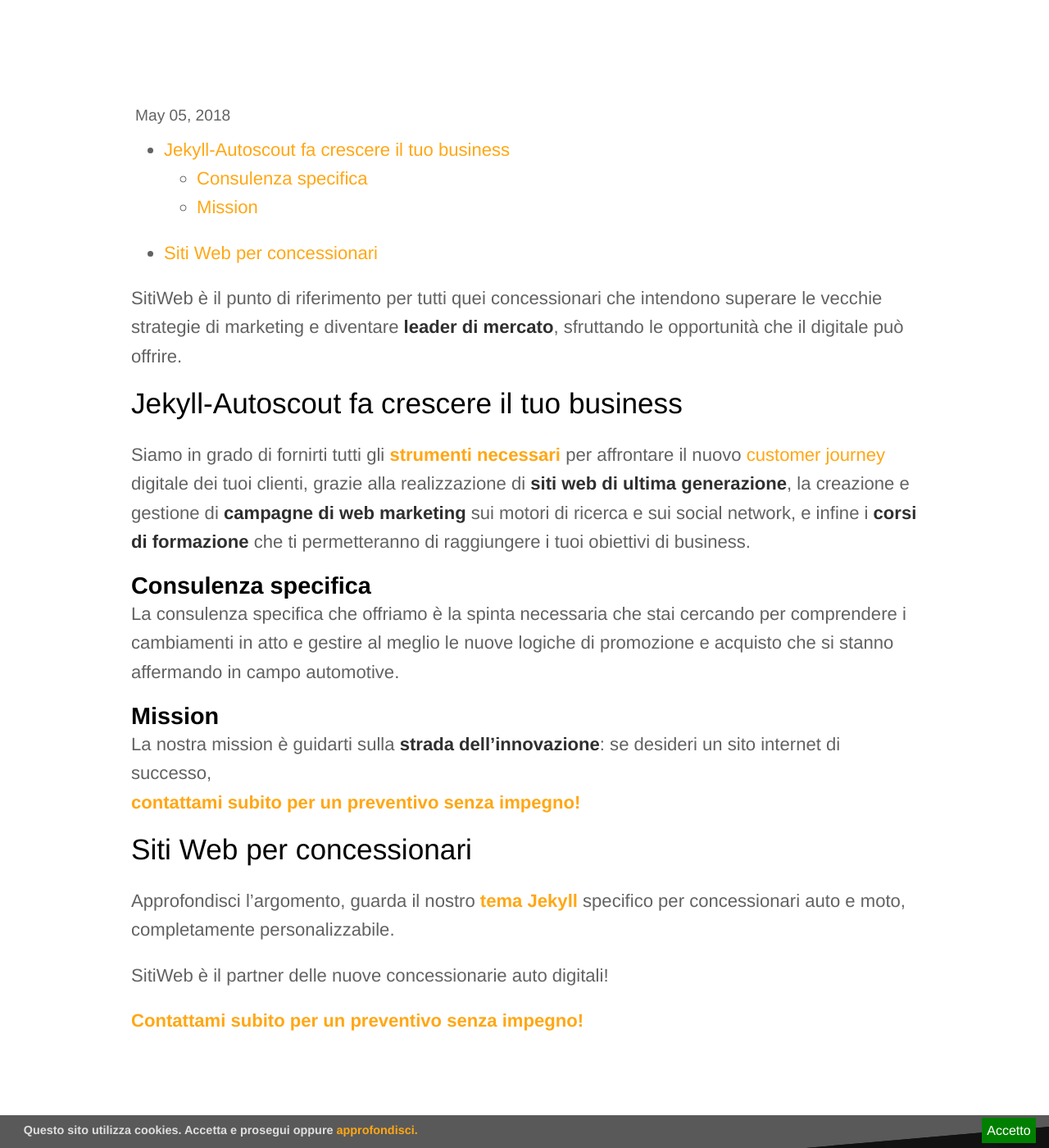
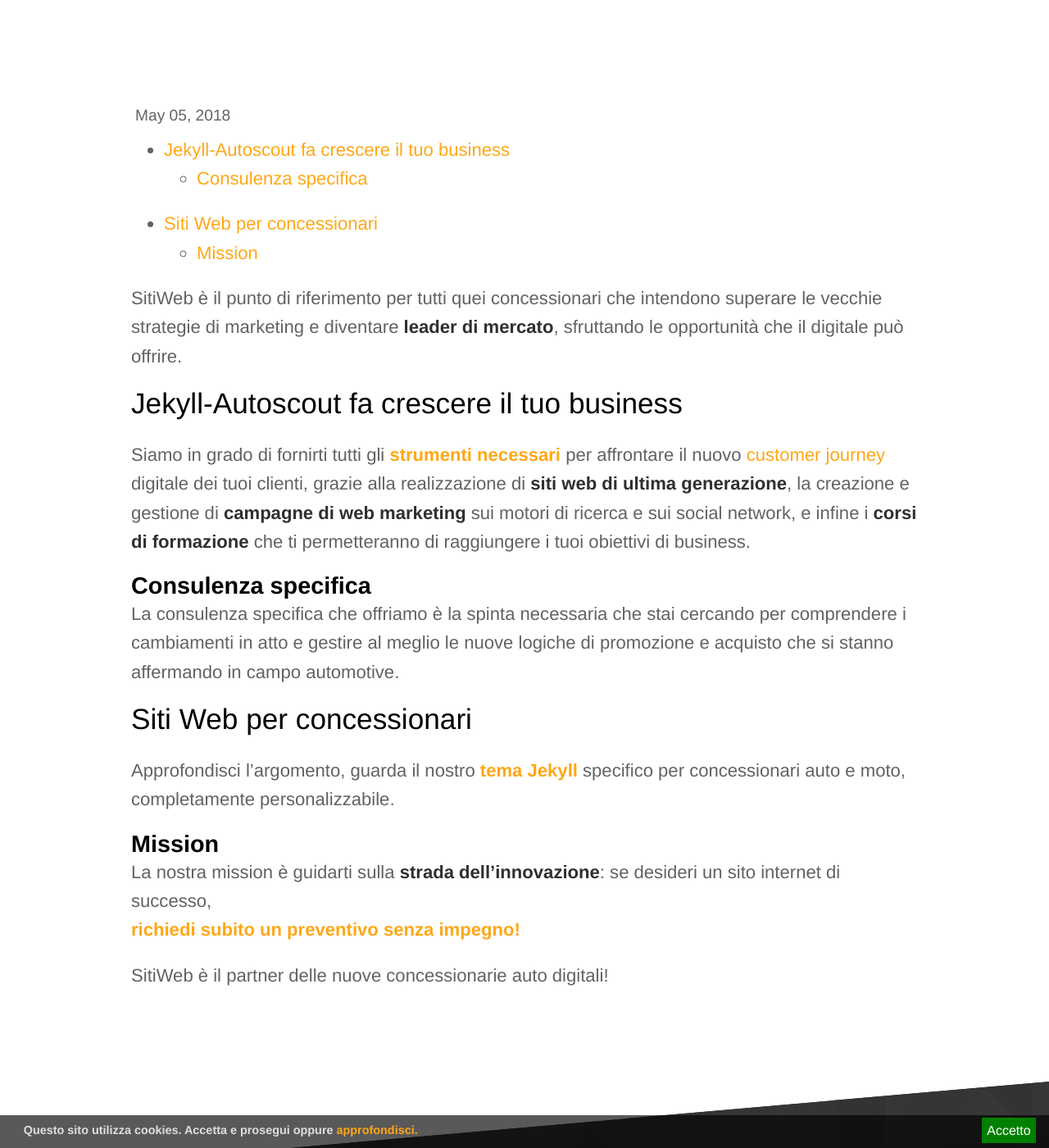
Before and after one commit to enricocaputo/sitiweb, a Jekyll site: the page built from _posts/2018-05-05-plugin-jekyll-autoscout24-concessionarie-auto.md, in a window 1280 px wide and 1400 px high, scrolled down 639 px. Shown: the whole window at 82% size. Built offline with Jekyll 4.4.1, drawn with Linux system fonts in a browser that asks for light colours.

Commit message:
Post aggiornato

```diff
--- a/_posts/2018-05-05-plugin-jekyll-autoscout24-concessionarie-auto.md
+++ b/_posts/2018-05-05-plugin-jekyll-autoscout24-concessionarie-auto.md
@@ -20,15 +20,13 @@
 
 La consulenza specifica che offriamo è la spinta necessaria che stai cercando per comprendere i cambiamenti in atto e gestire al meglio le nuove logiche di promozione e acquisto che si stanno affermando in campo automotive.
 
-### Mission
-
-La nostra mission è guidarti sulla **strada dell’innovazione**: se desideri un sito internet
-di successo, <br> **[contattami subito per un preventivo senza impegno!](/contatti/)**
-
 ## Siti Web per concessionari
 
 Approfondisci l'argomento, guarda il nostro **[tema Jekyll](/portfolio/realizzazione-siti-web-per-concessionarie-auto)** specifico per concessionari auto e moto, completamente personalizzabile.
 
+### Mission
+
+La nostra mission è guidarti sulla **strada dell’innovazione**: se desideri un sito internet
+di successo, <br> **[richiedi subito un preventivo senza impegno!](/contatti/)**
+
 SitiWeb è il partner delle nuove concessionarie auto digitali!
-
-**[Contattami subito per un preventivo senza impegno!](/contatti/)**
```
